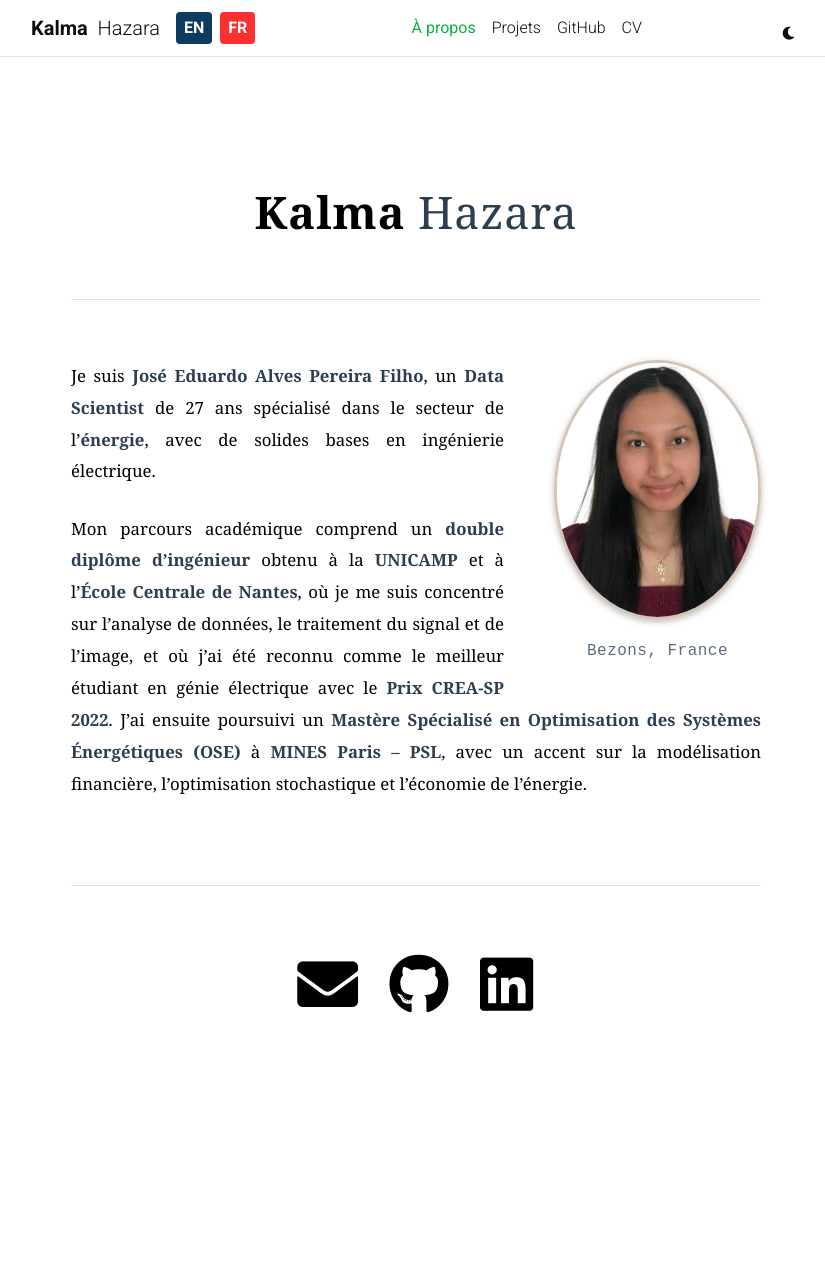
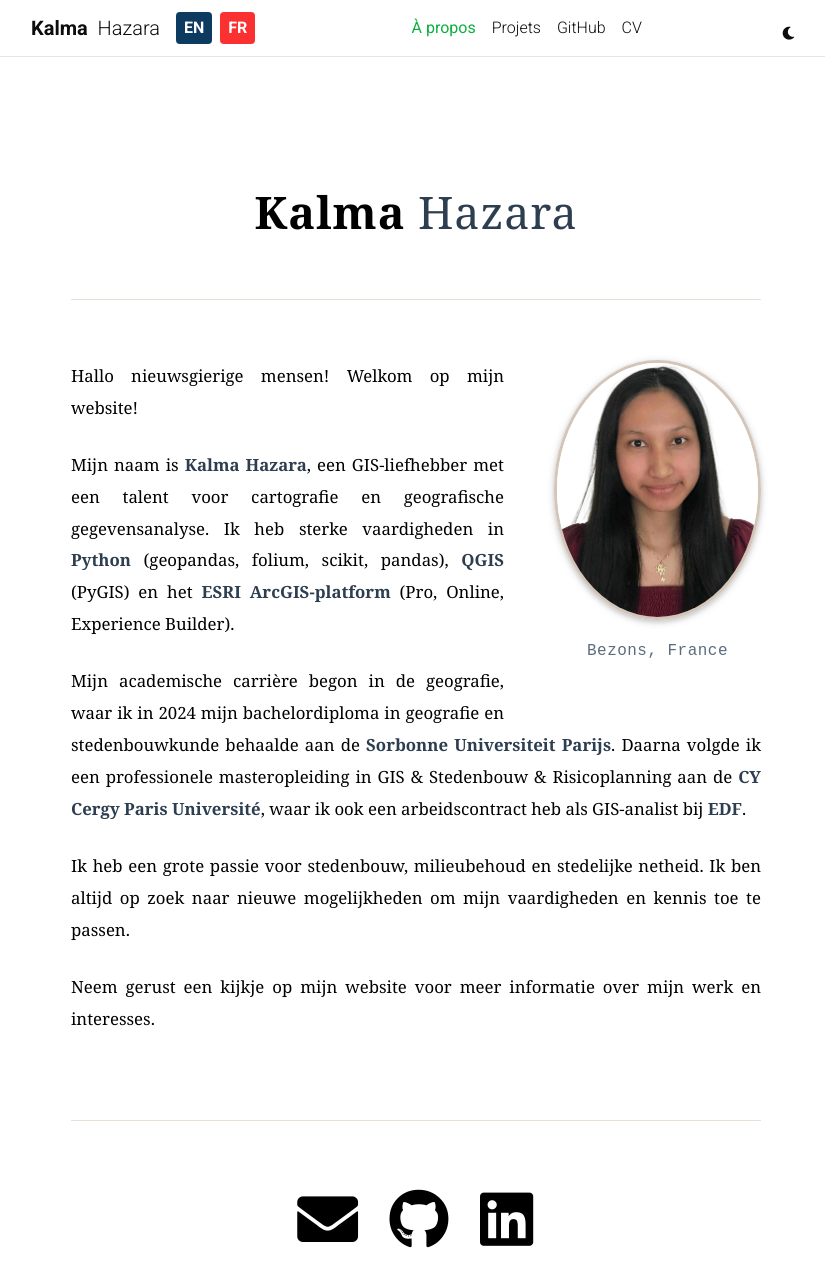
Before and after one commit to kalmahj/kalmahj.github.io, a Jekyll site: the page built from _pages/nl/about.md, in a window 1280 px wide and 1400 px high. Shown: the top 1287 px of the window, without its empty margins (224-1049 px from the left). Built offline with Jekyll 4.4.1, drawn with Linux system fonts in a browser that asks for light colours; full-size pictures stand in for the smaller copies a plugin makes; comment, search, counter and statistics services are not loaded; a style sheet for code colours, icons or effects is not loaded.

Commit message:
about_modify_lang

```diff
--- a/_pages/nl/about.md
+++ b/_pages/nl/about.md
@@ -20,6 +20,12 @@ selected_papers: false # inclut une liste de publications marquées comme "selec
 social: true  # inclut les icônes sociales en bas de la page
 ---
 
-Je suis **José Eduardo Alves Pereira Filho**, un **Data Scientist** de {{ 'now' | date: "%Y" | minus: 1998 }} ans spécialisé dans le secteur de l’**énergie**, avec de solides bases en ingénierie électrique.
+Hallo nieuwsgierige mensen! Welkom op mijn website!
 
-Mon parcours académique comprend un **double diplôme d’ingénieur** obtenu à la **UNICAMP** et à l’**École Centrale de Nantes**, où je me suis concentré sur l’analyse de données, le traitement du signal et de l’image, et où j’ai été reconnu comme le meilleur étudiant en génie électrique avec le **Prix CREA-SP 2022**. J’ai ensuite poursuivi un **Mastère Spécialisé en Optimisation des Systèmes Énergétiques (OSE)** à **MINES Paris – PSL**, avec un accent sur la modélisation financière, l’optimisation stochastique et l’économie de l’énergie.
+Mijn naam is **Kalma Hazara**, een GIS-liefhebber met een talent voor cartografie en geografische gegevensanalyse. Ik heb sterke vaardigheden in **Python** (geopandas, folium, scikit, pandas), **QGIS** (PyGIS) en het **ESRI ArcGIS-platform** (Pro, Online, Experience Builder).
+
+Mijn academische carrière begon in de geografie, waar ik in 2024 mijn bachelordiploma in geografie en stedenbouwkunde behaalde aan de **Sorbonne Universiteit Parijs**. Daarna volgde ik een professionele masteropleiding in GIS & Stedenbouw & Risicoplanning aan de **CY Cergy Paris Université**, waar ik ook een arbeidscontract heb als GIS-analist bij **EDF**.
+
+Ik heb een grote passie voor stedenbouw, milieubehoud en stedelijke netheid. Ik ben altijd op zoek naar nieuwe mogelijkheden om mijn vaardigheden en kennis toe te passen.
+
+Neem gerust een kijkje op mijn website voor meer informatie over mijn werk en interesses.
```
Also changed, not shown: _pages/fr/about.md (+8 -2 lines), _pages/id/about.md (+8 -2 lines).
